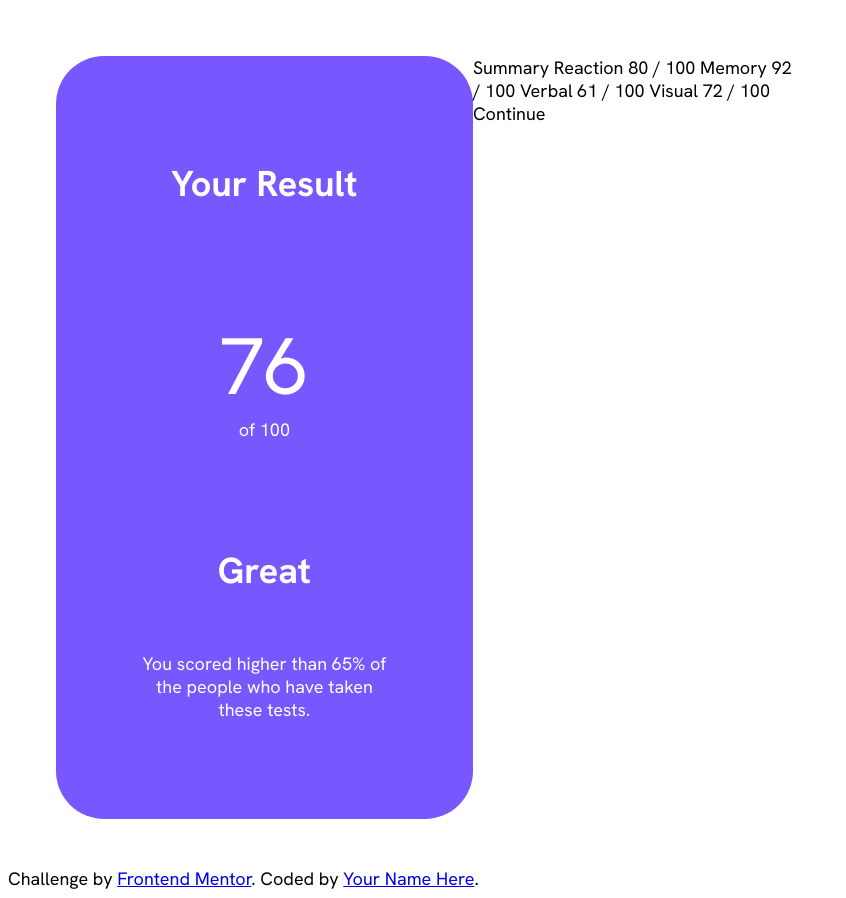
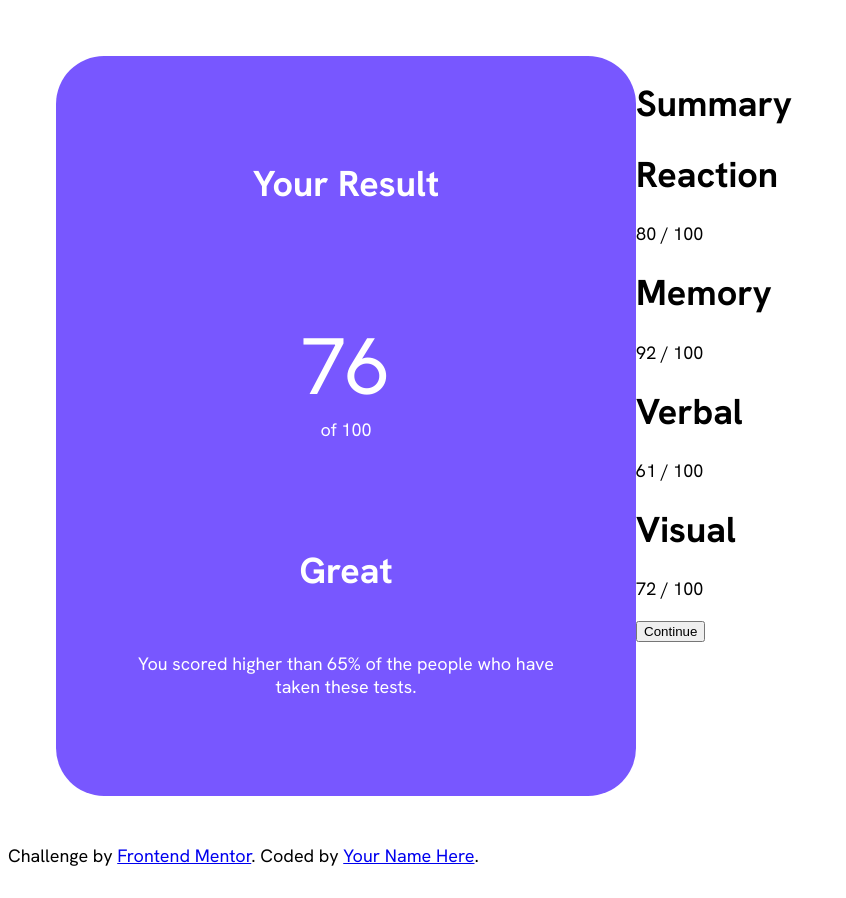
Before and after one commit to SidSaythongphet/frontend-results-summary-component, a plain HTML site: page results-summary-component-main/index.html in a window 1280 px wide. Shown: the whole page, without its empty margins (0-846 px from the left). After the commit the page ends 875 px from the top, so only its background shows below. Drawn offline with Linux system fonts and the light colour scheme.

Commit message:
create html for summary

```diff
--- a/results-summary-component-main/index.html
+++ b/results-summary-component-main/index.html
@@ -40,21 +40,57 @@
 
     <div class="summary">
 
+      <h1 class="summary-title">
         Summary
+      </h1>
 
+      <div class="summary-item">
+
+        <h1 class="summary-category">
           Reaction
+        </h1>
+        <p>
           80 / 100
+        </p>
 
+      </div>
+
+      <div class="summary-item">
+
+        <h1 class="summary-category">
           Memory
+        </h1>
+        <p>
           92 / 100
+        </p>
 
+      </div>
+
+      <div class="summary-item">
+
+        <h1 class="summary-category">
           Verbal
+        </h1>
+        <p>
           61 / 100
+        </p>
 
+      </div>
+
+      <div class="summary-item">
+
+        <h1 class="summary-category">
           Visual
+        </h1>
+        <p>
           72 / 100
+        </p>
 
+      </div>
+
+      <button class="button">
         Continue
+      </button>
 
     </div>
 
```
Lines whose indentation alone changed are shown as unchanged.
